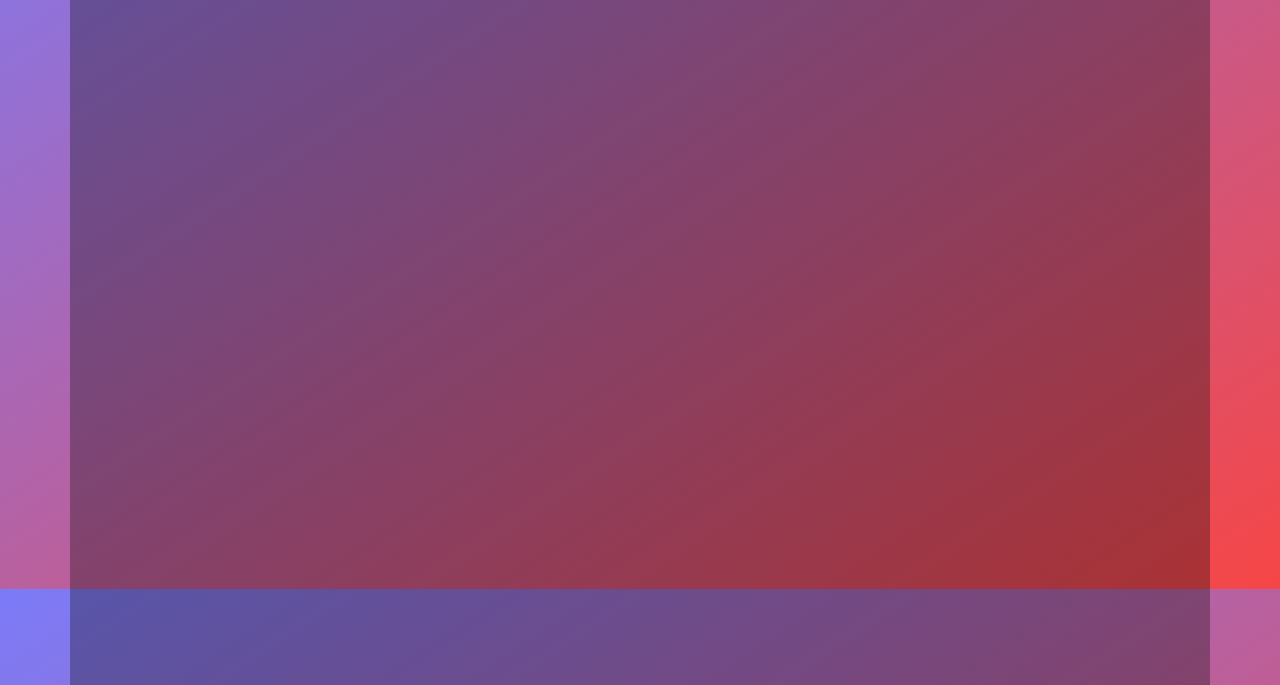
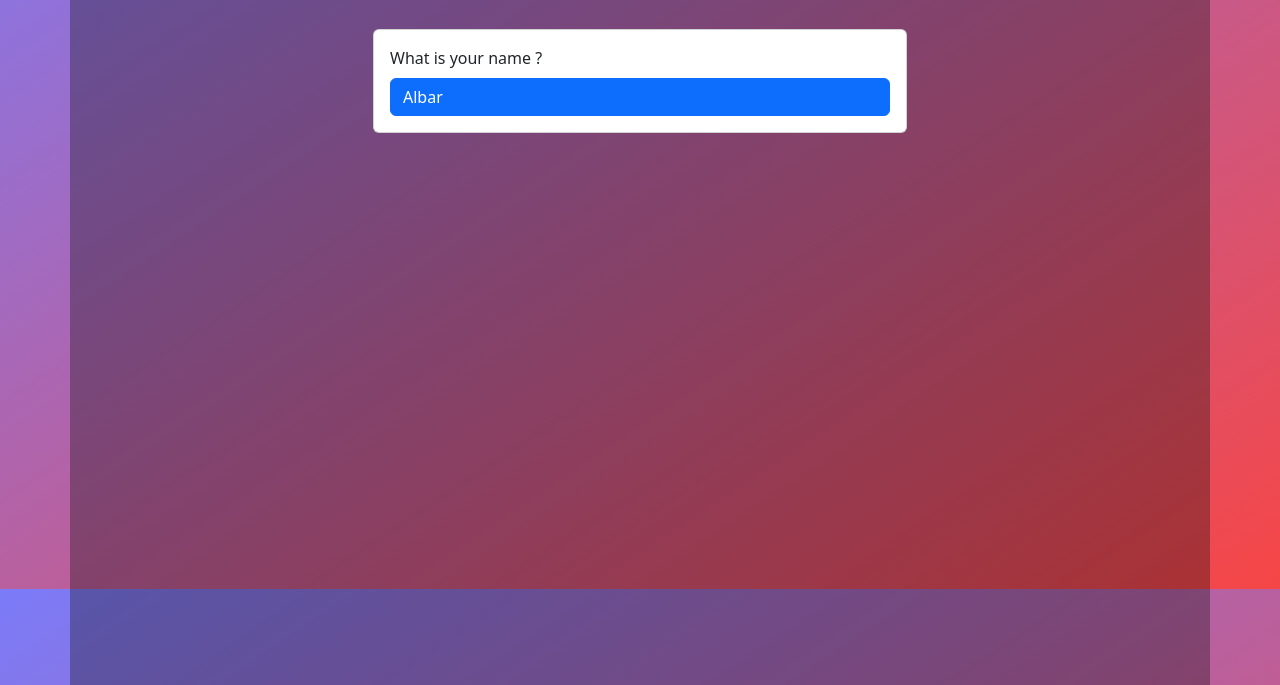
Before and after one commit to AlbarKhan/quiz-game-Javascript, a plain HTML site: page index.html in a window 1280 px wide. Shown: the part 259-944 px from the top of the page. Drawn offline with nearby package versions, Linux system fonts and the light colour scheme.

Commit message:
layout done

```diff
--- a/index.html
+++ b/index.html
@@ -14,9 +14,16 @@
     <div class="container-md head text-center mt-5">
       <h2 class="fs-1 text-light">Quiz Game ?</h2>
     </div>
-    <div class="container-md main-content mt-5">
+    <div class="container-md main-content mt-5 py-5">
       <h1 class="text-center text-light">Questions</h1>
-      <div class="card">Albar Khan</div>
+      <div class="container-md questions mt-5">
+        <div class="card q1">
+          <div class="card-body">
+            <div class="card-title">What is your name ?</div>
+            <button class="btn btn-primary w-100 text-start">Albar</button>
+          </div>
+        </div>
+      </div>
     </div>
   </body>
 </html>
--- a/style.css
+++ b/style.css
@@ -18,6 +18,7 @@ body {
   height: 100%;
 }
 
-.main-content .card {
+.main-content .questions {
   /* background-color: rgba(0, 0, 0, 0.1); */
+  width: 50%;
 }
```
